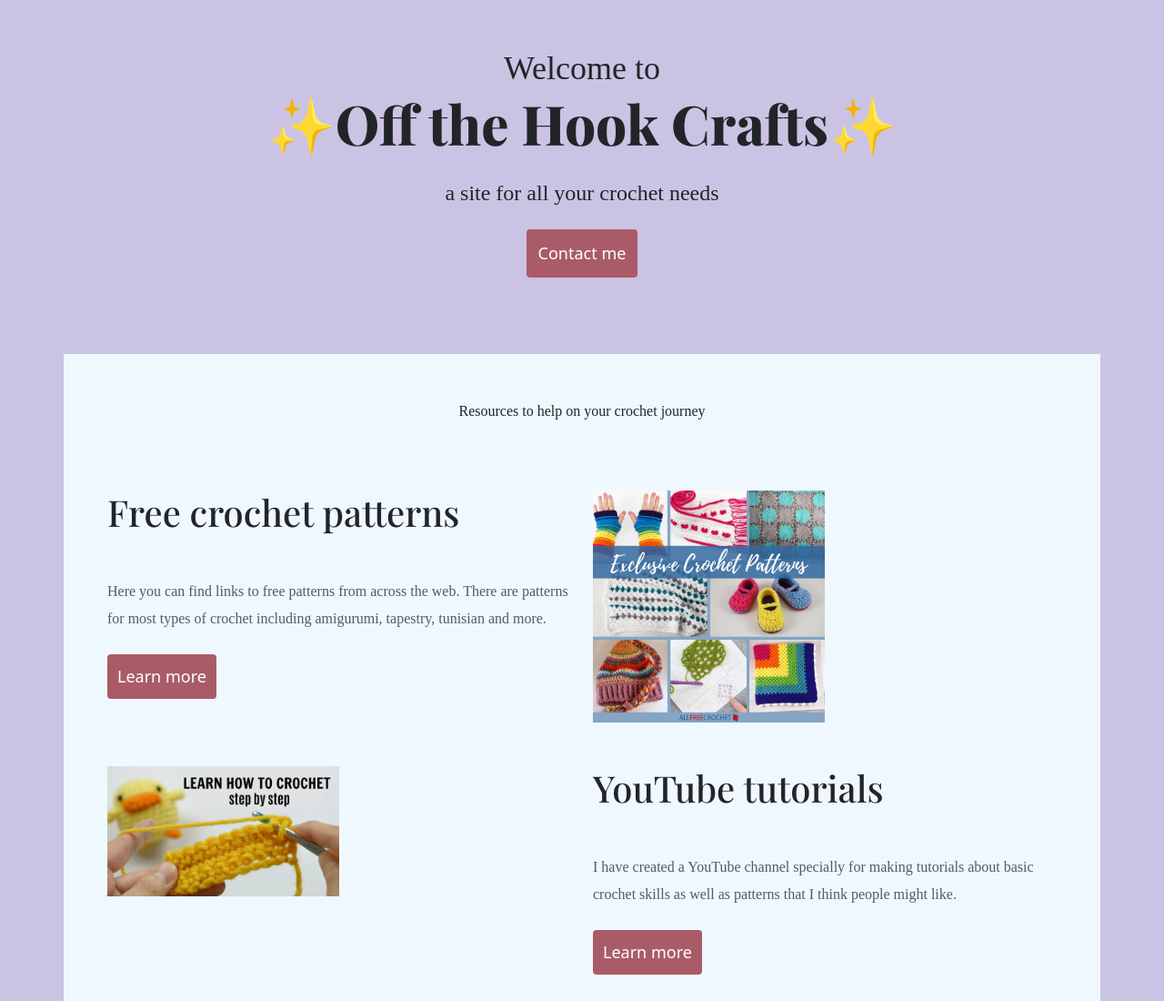
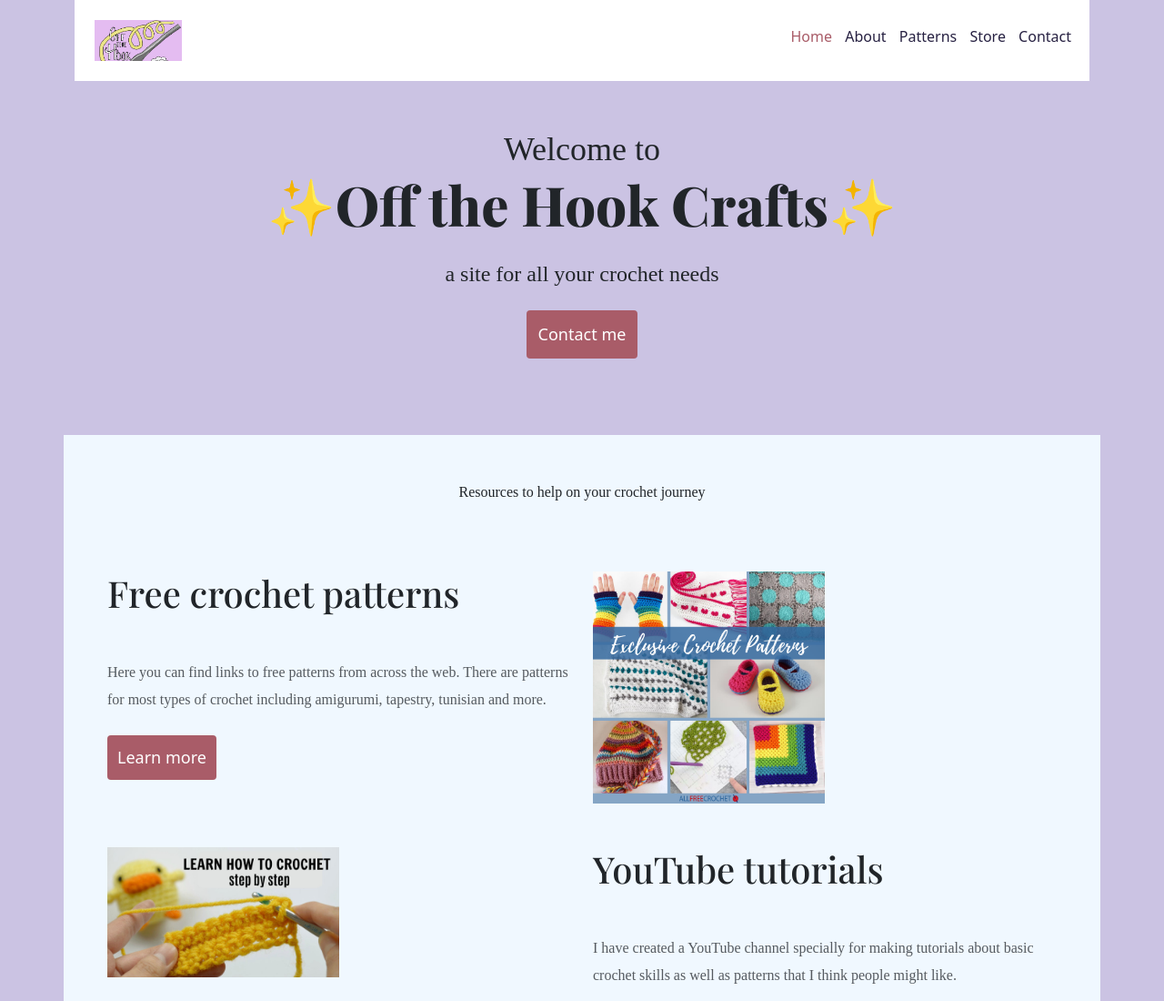
Before and after one commit to srt29/portfolio-project, a plain HTML site: page index.html in a window 1280 px wide. Shown: the top 1100 px of the page at 91% size. Drawn offline with nearby package versions, Linux system fonts and the light colour scheme; a web font is replaced by a local one.

Commit message:
added navigation

```diff
--- a/index.html
+++ b/index.html
@@ -13,6 +13,22 @@
     <script src="https://kit.fontawesome.com/9c7239e734.js" crossorigin="anonymous"></script>
 </head>
 <body>
+    <div class="container">
+        <div class="navigation-colour">
+    <nav class="d-flex justify-content-between">
+        <a href="/">
+        <img src="images/logo.jpg" alt="" class="logo d-none d-md-block" /> <img src="images/logo-small.jpg" alt="" class="logo d-block d-md-none" /> </a>
+        <ul>
+            <li class="active"><a href="/">Home</a></li>
+            <li><a href="/about.html">About</a></li>
+            <li> <a href="/patterns.html">Patterns</a></li>
+            <li> <a href="https://www.etsy.com/shop/offthehookcraftssa">Store</a></li>
+            <li><a href="/contact.html">Contact</a></li>
+        </ul>
+
+    </nav>
+</div>
+</div>
     <div class="hero">
     <p>Welcome to</p>
     <h1>✨Off the Hook Crafts✨</h1>
--- a/styles/portfolio.css
+++ b/styles/portfolio.css
@@ -77,6 +77,38 @@ line-height: 80px;
     line-height: 27px;
     padding: 10px;
 }
+.logo {
+    max-width: 100px;
+    border: solid 2px;
+    border-color: white;
+}
+.navigation-colour {
+    background: white;
+    padding: 0 20px;
+}
+nav {
+    padding: 20px 0;
+}
+nav ul {
+    padding: 0;
+    margin: 0;
+}
+nav li {
+    display: inline;
+    list-style: none;
+    line-height: 40px;
+    margin-left: 10px
+}
+nav a {
+    text-decoration: none;
+    color: #272142;
+    transition: all 100ms ease-in-out;
+}
+
+nav a:hover,nav li.active a  {
+    color: var(--branding-color);
+
+}
 @media (max-width:960px) {
     h1 {
         font-size: 40px;
@@ -84,6 +116,9 @@ line-height: 80px;
     .content-container {
         text-align: center;
     }
+    .navigation-colour {
+        text-align: center;
+    }
     .resource-section {
     text-align: center;
     }}
```
Also changed, not shown: images/logo-small.jpg (added), images/logo.jpg (added).
